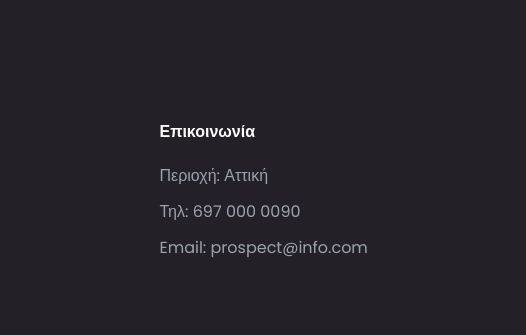
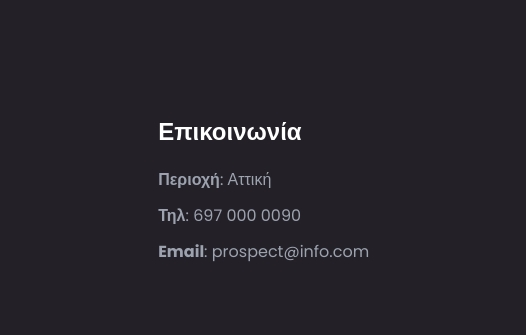
Before and after one commit to PanagiotisZois/Prospect, a website: page index.html in a window 1280 px wide. Shown: the part 2578-2913 px from the top of the page, 613-1139 px from the left. Drawn offline with Linux system fonts and the light colour scheme.

Commit message:
contact font size fix

```diff
--- a/index.html
+++ b/index.html
@@ -266,11 +266,11 @@
         <!-- Menus container -->
          <div class="flex flex-col space-y-16 md:space-x-20 md:flex-row md:space-y-0">
           <div class="flex flex-col items-center w-full md:items-start">
-            <h5 class="text-white mb-5 font-bold capitalize">Επικοινωνία</h5>
+            <h5 class="text-white text-2xl mb-5 font-bold capitalize">Επικοινωνία</h5>
             <div class="flex flex-col items-center space-y-3 md:items-start">
-              <a href="" class="capitalize text-gray-400 hover:text-cyan">Περιοχή: Αττική</a>
-              <a href="" class="capitalize text-gray-400 hover:text-cyan">Τηλ: 697 000 0090</a>
-              <a href="" class=" text-gray-400 hover:text-cyan">Email: prospect@info.com</a>
+              <a class="capitalize text-lg text-gray-400 hover:text-cyan"><b>Περιοχή</b>: Αττική</a>
+              <a class="capitalize text-lg text-gray-400 hover:text-cyan"><b>Τηλ</b>: 697 000 0090</a>
+              <a class="text-lg  text-gray-400 hover:text-cyan"><b>Email</b>: prospect@info.com</a>
             </div>
           </div>
          </div>
```
